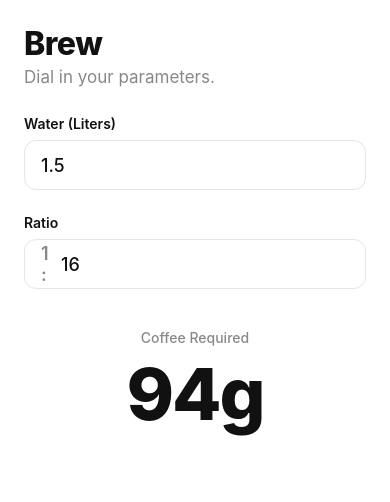
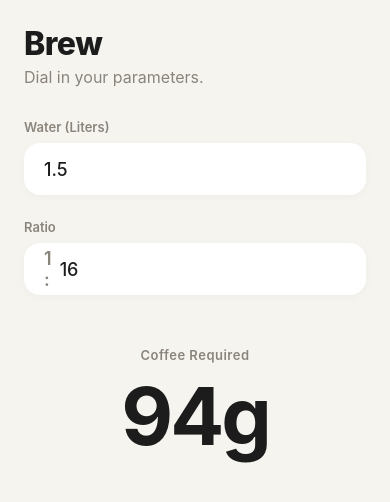
Before and after one commit to Link-Jason/coffee-app, a React Native app: screen / in a window 390 px wide. Shown: the top 502 px of the page. Built offline with nearby package versions, Linux system fonts and the light colour scheme.

Commit message:
Refine color UX and typography

```diff
--- a/src/screens/BrewScreen.tsx
+++ b/src/screens/BrewScreen.tsx
@@ -4,12 +4,13 @@ import { calculateCoffee } from '../lib/brewEngine';
 
 type Field = 'liters' | 'ratio';
 
+// The "Premium Minimalist" Palette
 const COLORS = {
-  bg: '#FFFFFF',
-  text: '#111111',
-  muted: '#888888',
-  accent: '#2563EB',
-  border: '#E5E5E5',
+  bg: '#F6F4EF',          // Soft, organic warm neutral
+  text: '#1C1C1C',        // Deep, rich espresso
+  muted: '#8A857C',       // Sophisticated taupe
+  accent: '#2D4A3E',      // Deep, grounded forest green
+  card: '#FFFFFF',        // Pure white 'paper'
 };
 
 function sanitizeNumericText(input: string): string {
@@ -32,11 +33,9 @@ export default function BrewScreen() {
   const [ratio, setRatio] = useState<string>('16');
   const [activeField, setActiveField] = useState<Field | null>(null);
 
-  // Ref to programmatically focus the Ratio input
   const ratioInputRef = useRef<TextInput>(null);
 
   const coffeeGrams = useMemo(() => {
-    // Return empty state if values are missing
     if (!liters || !ratio) return '—';
     const l = parseFloat(liters) || 0;
     const r = parseFloat(ratio) || 0;
@@ -53,6 +52,7 @@ export default function BrewScreen() {
         <Text style={styles.subtitle}>Dial in your parameters.</Text>
 
         <View style={styles.form}>
+          {/* Water Input */}
           <View style={styles.fieldWrapper}>
             <Text style={styles.label}>Water (Liters)</Text>
             <TextInput
@@ -67,9 +67,9 @@ export default function BrewScreen() {
             />
           </View>
 
+          {/* Ratio Input */}
           <View style={styles.fieldWrapper}>
             <Text style={styles.label}>Ratio</Text>
-            {/* Wrapped in Pressable to make the whole row interactive */}
             <Pressable
               onPress={() => ratioInputRef.current?.focus()}
               style={[styles.row, activeField === 'ratio' && styles.inputActive]}
@@ -90,7 +90,7 @@ export default function BrewScreen() {
           </View>
         </View>
 
-        {/* Hero Result Section - Anchored to form with margin */}
+        {/* Hero Result Section */}
         <View style={styles.resultContainer}>
           <Text style={styles.resultLabel}>Coffee Required</Text>
           <Text style={styles.resultValue}>{coffeeGrams === '—' ? '—' : `${coffeeGrams}g`}</Text>
@@ -104,39 +104,50 @@ const styles = StyleSheet.create({
   safe: { flex: 1, backgroundColor: COLORS.bg },
   container: { flex: 1, padding: 24 },
   title: { fontSize: 32, fontWeight: '800', color: COLORS.text, letterSpacing: -0.5 },
-  subtitle: { fontSize: 17, color: COLORS.muted, marginTop: 4, marginBottom: 28 },
+  subtitle: { fontSize: 16, color: COLORS.muted, marginTop: 4, marginBottom: 32 },
 
   form: { gap: 24 },
   fieldWrapper: { gap: 8 },
 
-  label: { fontSize: 14, fontWeight: '600', color: COLORS.text },
+  label: { fontSize: 13, fontWeight: '600', color: COLORS.muted },
 
+  // Input uses depth (shadow) instead of borders for 'Premium Minimalist' feel
   input: {
-    height: 50,
-    borderWidth: 1.5,
-    borderColor: COLORS.border,
-    borderRadius: 12,
-    paddingHorizontal: 16,
+    height: 52,
+    backgroundColor: COLORS.card,
+    borderRadius: 16,
+    paddingHorizontal: 20,
     fontSize: 18,
     fontWeight: '500',
     color: COLORS.text,
+    shadowColor: '#000',
+    shadowOffset: { width: 0, height: 2 },
+    shadowOpacity: 0.03, // Very subtle, elegant lift
+    shadowRadius: 10,
+    elevation: 2,
   },
 
   row: {
     flexDirection: 'row',
     alignItems: 'center',
-    height: 50,
-    borderWidth: 1.5,
-    borderColor: COLORS.border,
-    borderRadius: 12,
-    paddingHorizontal: 16,
+    height: 52,
+    backgroundColor: COLORS.card,
+    borderRadius: 16,
+    paddingHorizontal: 20,
+    shadowColor: '#000',
+    shadowOffset: { width: 0, height: 2 },
+    shadowOpacity: 0.03,
+    shadowRadius: 10,
+    elevation: 2,
   },
   prefix: { fontSize: 18, fontWeight: '600', color: COLORS.muted, marginRight: 8 },
   inlineInput: { flex: 1, fontSize: 18, fontWeight: '500', color: COLORS.text },
 
-  inputActive: { borderColor: COLORS.accent },
+  // Subtle accent focus effect
+  inputActive: { borderColor: COLORS.accent, borderWidth: 1 },
 
-  resultContainer: { marginTop: 40, alignItems: 'center' },
-  resultLabel: { fontSize: 14, fontWeight: '500', color: COLORS.muted },
-  resultValue: { fontSize: 72, fontWeight: '800', color: COLORS.text, letterSpacing: -2, marginTop: 4 },
+  // Hero Result Section
+  resultContainer: { marginTop: 52, alignItems: 'center' },
+  resultLabel: { fontSize: 13, fontWeight: '600', color: COLORS.muted, letterSpacing: 0.5 },
+  resultValue: { fontSize: 80, fontWeight: '700', color: COLORS.text, letterSpacing: -3, marginTop: 4 },
 });
```
